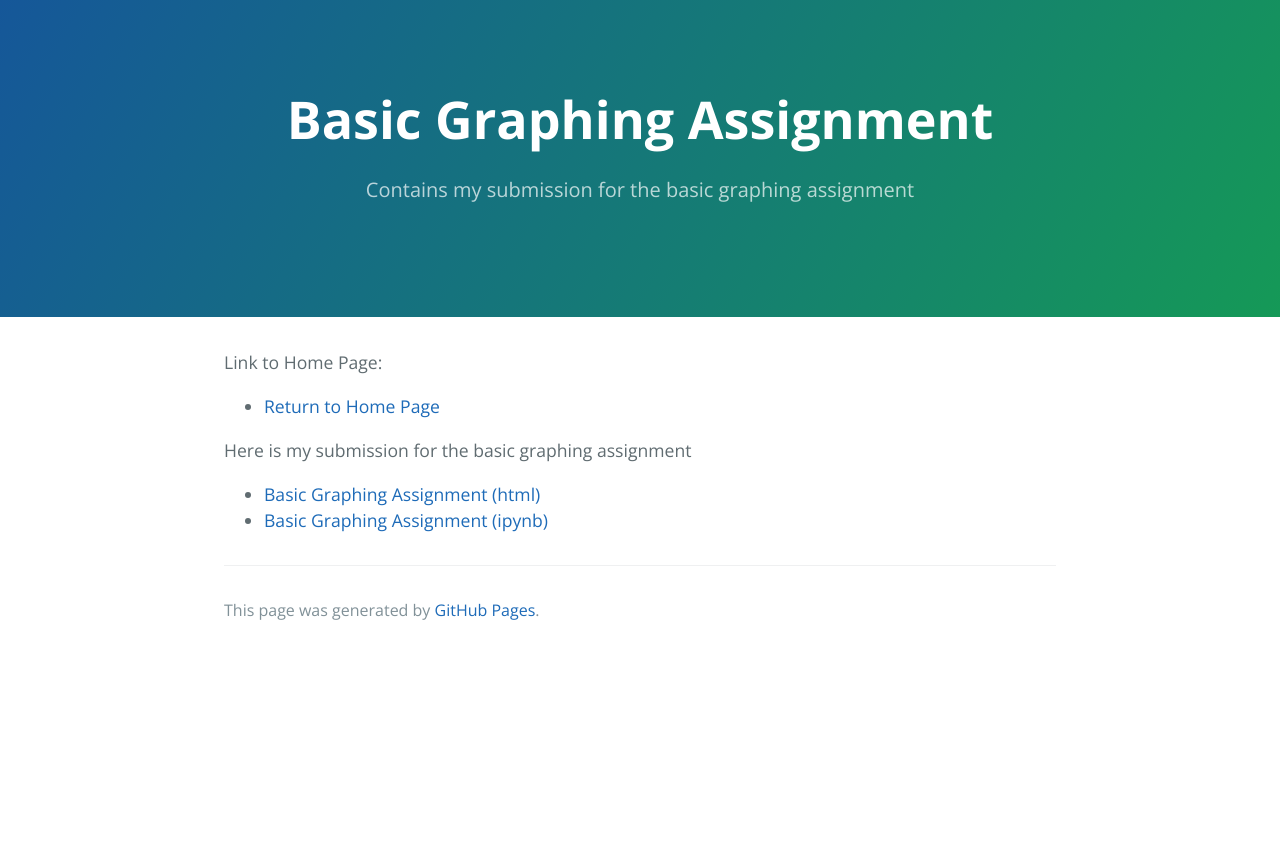
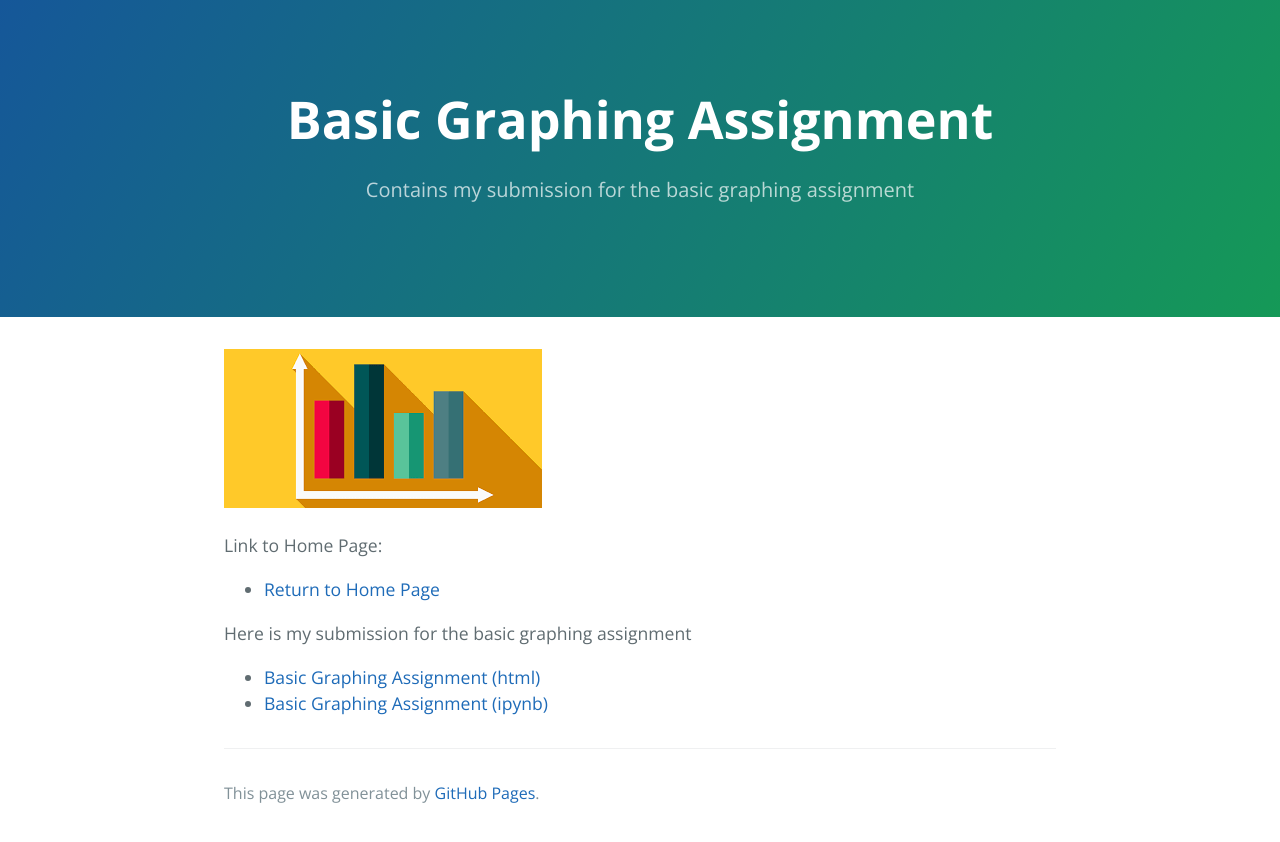
Before and after one commit to liuaki03/liuaki03.github.io, a Jekyll site: the page built from GraphAssignment/index.md, in a window 1280 px wide. Shown: the top 842 px of the page. Built offline with Jekyll 4.4.1, drawn with Linux system fonts in a browser that asks for light colours; our own code applies the rules of GitHub Pages for plain Markdown files.

Commit message:
Update index.md

```diff
--- a/GraphAssignment/index.md
+++ b/GraphAssignment/index.md
@@ -2,6 +2,8 @@
 title: Basic Graphing Assignment
 description: Contains my submission for the basic graphing assignment
 ---
+
+![GraphPagePicture](/pics/graphpic.png)
 
 Link to Home Page:
 - [Return to Home Page](https://liuaki03.github.io)
```
